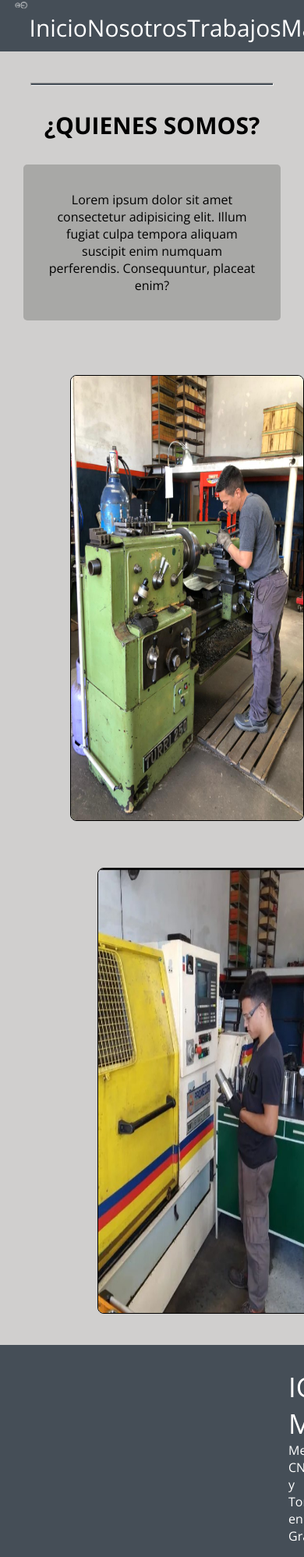
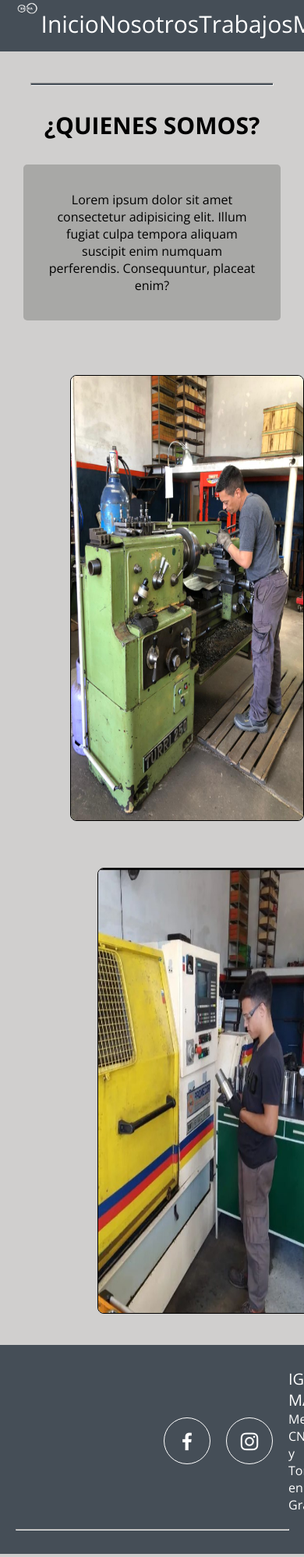
Before and after one commit to Nacho052/PFPeralta, a plain HTML site: page pages/nosotros.html in a window 390 px wide. Shown: the top 1997 px of the page at 78% size. Drawn offline with nearby package versions, Linux system fonts and the light colour scheme.

Commit message:
cambios de media

```diff
--- a/css/styles.css
+++ b/css/styles.css
@@ -24,7 +24,7 @@ body{
     list-style-type: none;
 }
 .nav > li{
-    margin-top: 15px;
+    margin-top: 10px;
 }
 .nav a, a:visited {
     text-decoration: none;
@@ -402,3 +402,26 @@ footer{
 
 
 /* Medias */
+
+@media (max-width: 1024px){
+    .Logo{
+        width: 10%;
+    }
+
+    .footer-content{
+        width: 100%;
+    }
+
+    .contact-us{
+        width: 0%;
+    }
+
+    .info{
+        font-size: 20px;
+    }
+
+    .social-media{
+        width: 50%;
+        margin: 0 40px 0 20px;
+    }
+}
--- a/pages/nosotros.html
+++ b/pages/nosotros.html
@@ -61,7 +61,7 @@
 
     </main>
     <footer class="footer">
-        <div class=" contenedo footer-content">
+        <div class="footer-content">
             <div class="contact-us">
                 <h2 class="info">IG-MA</h2>
                 <p>Mecanizados CNC y Tornería en Gral.</p>
```
Also changed, not shown: pages/maquinas.html (+1 -1 lines), pages/trabajos.html (+1 -1 lines), pages/ubicacion.html (+1 -1 lines).
